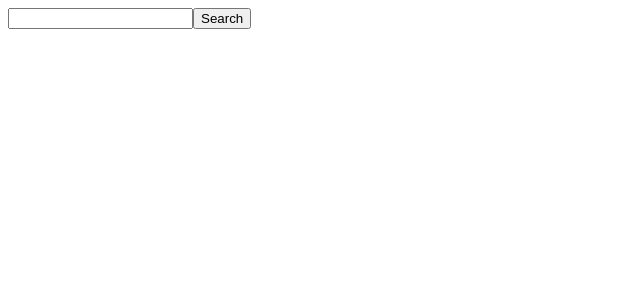
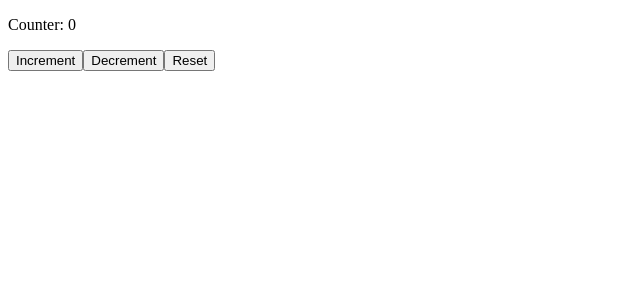
Before and after one commit to RobiChiri/React, a React (Vite) app in the folder vite-project/: page / in a window 1280 px wide. Shown: the top 300 px of the page, without its empty margins (0-640 px from the left). Built offline with nearby package versions, Linux system fonts and the light colour scheme.

Commit message:
esercizio-35

```diff
--- a/vite-project/src/App.jsx
+++ b/vite-project/src/App.jsx
@@ -1,7 +1,7 @@
 // import { Hello } from "./Hello";
 // import { Welcome } from "./Welcome";
 // import { AlertClock } from "./AlertClock";
-// import { Counter } from "./Counter";
+import { Counter } from "./Counter";
 // import { useState } from "react";
 // import { Clock } from "./Clock";
 // import { LanguageContext } from "./LanguageContext";
@@ -15,7 +15,7 @@
 // import {Container} from "./Container"
 
 // import { GithubUser } from "./GithubUser";
-import { GithubUsers } from "./GithubUsers";
+// import { GithubUsers } from "./GithubUsers";
 
 // import { TodoList } from "./TodoList";
 
@@ -37,7 +37,8 @@
   // }
   return (
     <div>
-      <GithubUsers />
+      <Counter />
+      {/* <GithubUsers /> */}
       {/* <GithubUser username="RobiChiri" /> */}
       {/* <select defaultValue="language">
        <option onChange={()=>handleSetLanguage("en")}>EN</option>
@@ -59,9 +60,7 @@
         <StrictModeComponent />
       </StrictMode> */}
       {/* <TodoList /> */}
-      {/* <Container title={"Container exercise title"}>
-        <Counter initialValue={0} increment={1} decrement={1} />
-      </Container> */}
+      {/* <Container title={"Container exercise title"}></Container> */}
     </div>
   );
 }
--- a/vite-project/src/Counter.jsx
+++ b/vite-project/src/Counter.jsx
@@ -1,37 +1,15 @@
-import { useEffect, useState, useRef } from "react";
-import { CounterDisplay } from "./CounterDisplay";
-
+import { useCounter } from "./useCounter";
 // eslint-disable-next-line react/prop-types
-export function Counter({ initialValue, increment, decrement }) {
-  const [counter, setCounter] = useState(initialValue);
-
-  const prevDirectionRef = useRef(null);
-
-  useEffect(() => {
-    console.log(`The current value is ${counter}`);
-    const newDirection = counter > initialValue ? "up" : "down";
-    if (newDirection !== prevDirectionRef.current) {
-      console.log(newDirection);
-      prevDirectionRef.current = newDirection;
-    }
-  }, [counter, initialValue]);
-
-  function handleCounterIncrement() {
-    setCounter((c) => c + increment);
-  }
-  function handleCounterDecrement() {
-    setCounter((c) => c - decrement);
-  }
-  function handleCounterReset() {
-    setCounter(initialValue);
-  }
+export function Counter({ initialValue = 0 }) {
+  const { counter, onIncrement, onDecrement, onReset } =
+    useCounter(initialValue);
 
   return (
     <div>
-      <CounterDisplay counter={counter} />
-      <button onClick={handleCounterIncrement}>Increment</button>
-      <button onClick={handleCounterDecrement}>Decrement</button>
-      <button onClick={handleCounterReset}>Reset</button>
+      <p>Counter: {counter}</p>
+      <button onClick={onIncrement}>Increment</button>
+      <button onClick={onDecrement}>Decrement</button>
+      <button onClick={onReset}>Reset</button>
     </div>
   );
 }
--- /dev/null
+++ b/vite-project/src/useCounter.jsx
@@ -0,0 +1,22 @@
+import { useState } from "react";
+
+export function useCounter({ initialValue = 0 }) {
+  const [counter, setCounter] = useState(initialValue);
+
+  function handleCounterIncrement() {
+    setCounter((c) => c + 1);
+  }
+  function handleCounterDecrement() {
+    setCounter((c) => c - 1);
+  }
+  function handleCounterReset() {
+    setCounter(initialValue);
+  }
+
+  return {
+    counter: counter,
+    onIncrement: handleCounterIncrement,
+    onDecrement: handleCounterDecrement,
+    onReset: handleCounterReset,
+  };
+}
```
